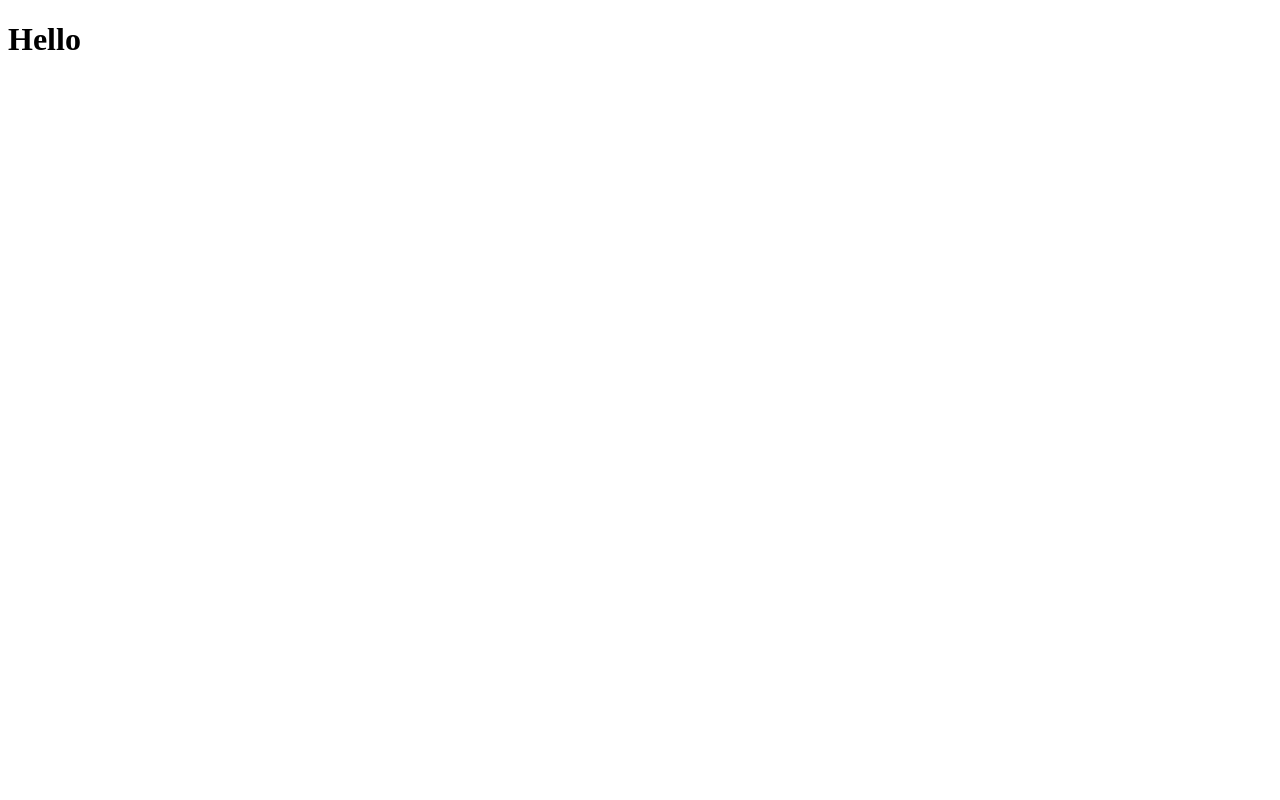
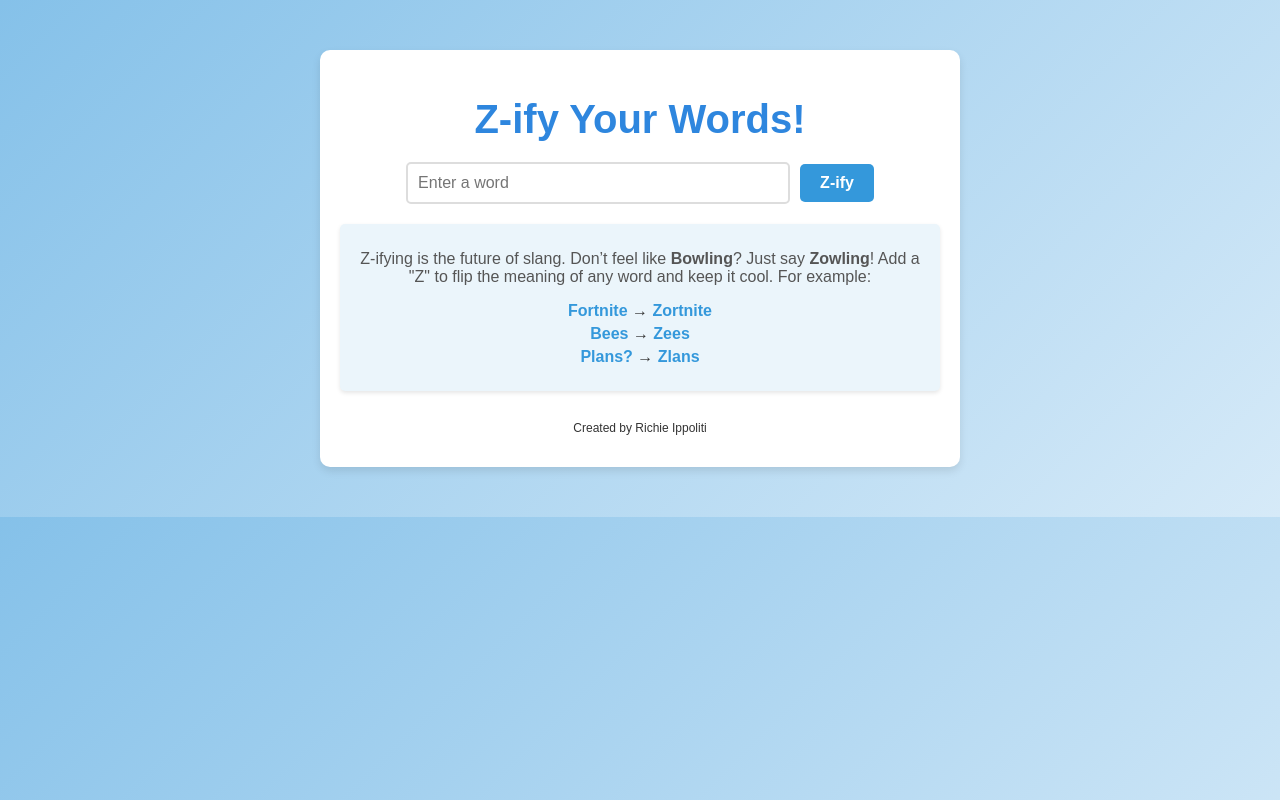
Before and after one commit to richieippoliti/Z-Ify-fullStackProject, a React (Vite) app in the folder frontend/: page / in a window 1280 px wide. Built offline with nearby package versions, Linux system fonts and the light colour scheme.

Commit message:
update frontend

```diff
--- /dev/null
+++ b/frontend/src/App.css
@@ -0,0 +1,117 @@
+/* Global styles */
+body {
+    font-family: 'Arial', sans-serif;
+    background: linear-gradient(135deg, #85c1e9 0%, #d6eaf8 100%);
+    color: #333;
+    margin: 0;
+    padding: 0;
+    text-align: center;
+  }
+
+  /* App container */
+  .container {
+    max-width: 600px;
+    margin: 50px auto;
+    background: white;
+    border-radius: 10px;
+    box-shadow: 0 4px 8px rgba(0, 0, 0, 0.1);
+    padding: 20px;
+    text-align: center;
+  }
+
+  /* Heading styles */
+  h1 {
+    font-size: 2.5rem;
+    margin-bottom: 20px;
+    color: #2e86de;
+    font-weight: 600; /* Semi-bold for emphasis */
+  }
+
+  /* Input styles */
+  input {
+    width: 60%;
+    padding: 10px;
+    font-size: 16px;
+    border: 2px solid #ddd;
+    border-radius: 5px;
+    margin-right: 10px;
+    outline: none;
+  }
+
+  input:focus {
+    border-color: #3498db;
+    box-shadow: 0 0 8px rgba(52, 152, 219, 0.5);
+  }
+
+  /* Button styles */
+  button {
+    background-color: #3498db;
+    color: white;
+    border: none;
+    padding: 10px 20px;
+    font-size: 16px;
+    border-radius: 5px;
+    cursor: pointer;
+    transition: all 0.3s ease;
+    font-weight: 600; /* Make button text semi-bold */
+  }
+
+  button:hover {
+    background-color: #2980b9;
+    transform: translateY(-2px);
+    box-shadow: 0 4px 8px rgba(0, 0, 0, 0.2);
+  }
+
+  /* Bolded and visually pleasing description text */
+  .bolded-text {
+    font-weight: 600; /* Semi-bold for emphasis */
+    font-size: 18px;  /* Slightly larger font */
+    color: #2e86de;   /* Vibrant blue color */
+    margin-bottom: 15px;
+    line-height: 1.6; /* Better readability */
+  }
+
+  /* Info box styles */
+  .info-box {
+    margin-top: 20px;
+    font-size: 16px;
+    color: #555;
+    background: #ebf5fb;
+    padding: 10px;
+    border-radius: 5px;
+    box-shadow: 0 2px 4px rgba(0, 0, 0, 0.1);
+  }
+
+  /* Centered list inside the info box */
+  .example-list {
+    list-style: none;
+    padding: 0;
+    margin: 15px auto;
+    text-align: center;
+  }
+
+  .example-list li {
+    margin: 5px 0;
+    font-size: 16px;
+    color: #333;
+  }
+
+  .example-list li strong {
+    color: #3498db;
+    font-weight: 600;
+  }
+
+  /* Z-ified word display */
+  .zified-word {
+    font-size: 1.2rem;
+    color: #2e86de;
+    margin-top: 20px;
+    font-weight: 400; /* Regular weight */
+  }
+
+  /* Footer text */
+  .footer-text {
+    margin-top: 30px;
+    font-size: 12px;
+    color: #333;
+  }
--- a/frontend/src/App.jsx
+++ b/frontend/src/App.jsx
@@ -1,9 +1,57 @@
+import React, { useState } from "react";
+import "./App.css";
+
 function App() {
+  const [word, setWord] = useState("");
+  const [zifiedWord, setZifiedWord] = useState("");
+
+  const handleZify = async () => {
+    const response = await fetch("http://127.0.0.1:5000/zify", {
+      method: "POST",
+      headers: {
+        "Content-Type": "application/json",
+      },
+      body: JSON.stringify({ word }),
+    });
+    const data = await response.json();
+    setZifiedWord(data.zified_word);
+  };
 
   return (
-    <>    <h1>Hello</h1>
-    </>
-  )
+    <div className="container">
+      <h1>Z-ify Your Words!</h1>
+      <input
+        type="text"
+        placeholder="Enter a word"
+        value={word}
+        onChange={(e) => setWord(e.target.value)}
+      />
+      <button onClick={handleZify}>Z-ify</button>
+      <div className="info-box">
+        <p className="description-text">
+          Z-ifying is the future of slang. Don’t feel like <strong>Bowling</strong>? Just say <strong>Zowling</strong>! Add a "Z" to flip the meaning of any word and keep it cool.
+          For example:
+        </p>
+        <ul className="example-list">
+          <li>
+            <strong>Fortnite</strong> → <strong>Zortnite</strong>
+          </li>
+          <li>
+            <strong>Bees</strong> → <strong>Zees</strong>
+          </li>
+          <li>
+            <strong>Plans?</strong> → <strong>Zlans</strong>
+          </li>
+        </ul>
+      </div>
+      {zifiedWord && (
+        <p className="zified-word">
+          Z-ified Word: <strong>{zifiedWord}</strong>
+        </p>
+      )}
+      <p className="footer-text">Created by Richie Ippoliti</p>
+    </div>
+  );
 }
 
-export default App
+export default App;
```
